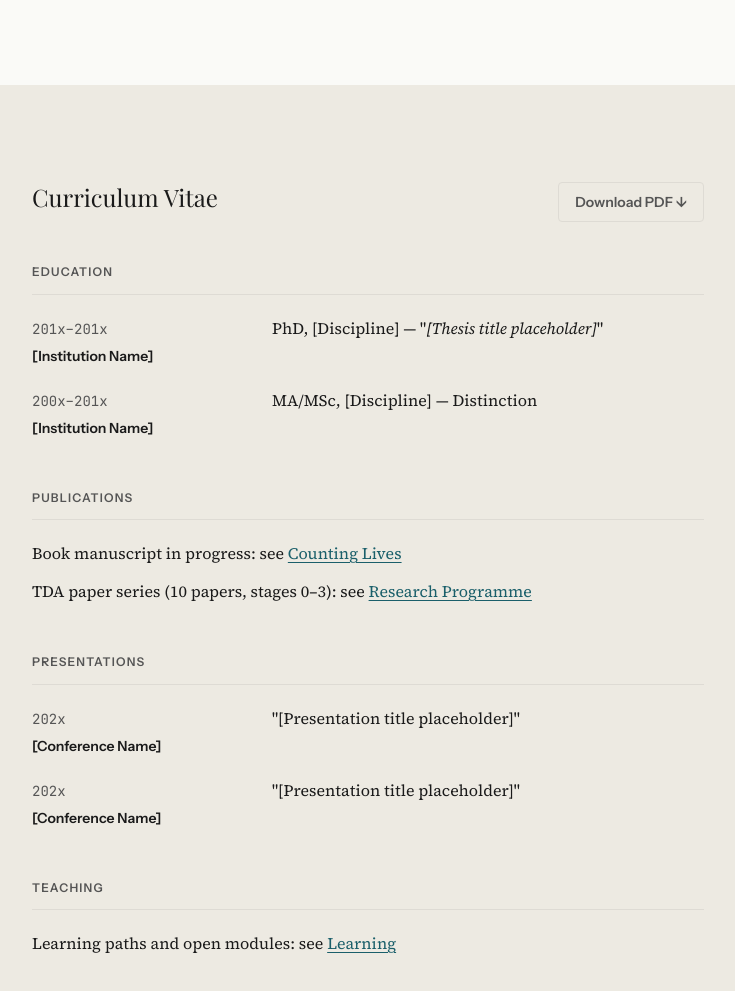
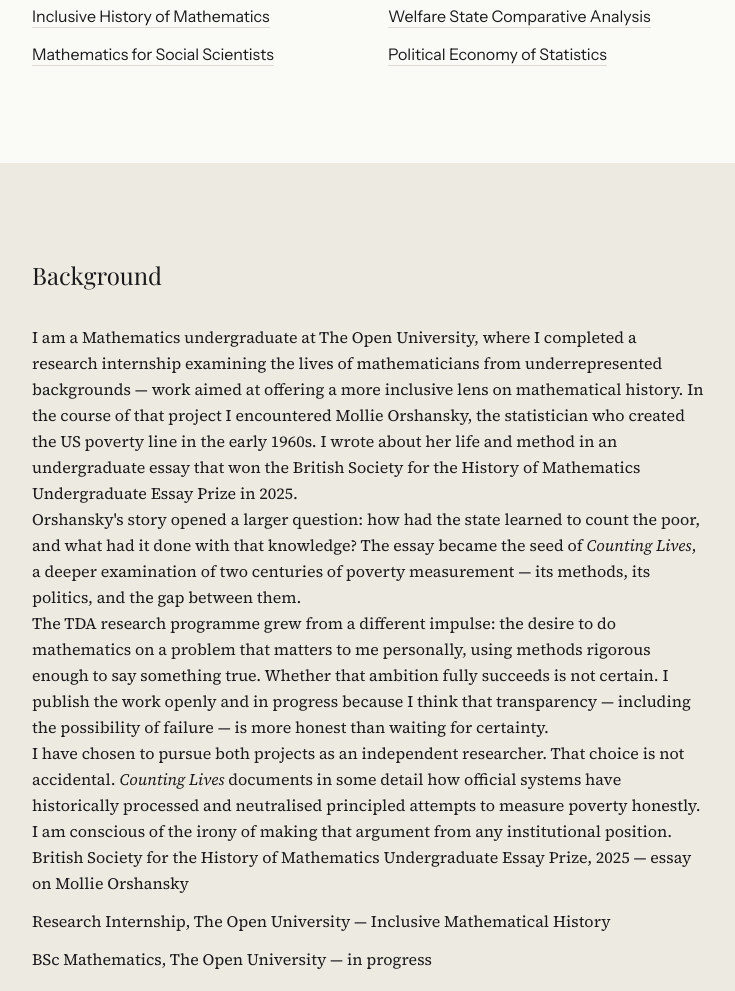
Before and after one commit to stephendor/zktheoryweb, an Astro site: page /about in a window 1280 px wide. Shown: the part 729-1720 px from the top of the page, without its empty margins (272-1007 px from the left). Built offline with nearby package versions, Linux system fonts and the light colour scheme; Astro itself is replaced by a stand-in of ours.

Commit message:
content: about page — author biography and background

```diff
--- a/src/pages/about/index.astro
+++ b/src/pages/about/index.astro
@@ -19,11 +19,7 @@ import BaseLayout from '@layouts/BaseLayout.astro';
       "url": "https://zktheory.org/about/",
       "identifier": "https://orcid.org/0009-0005-1387-7279",
       "sameAs": ["https://orcid.org/0009-0005-1387-7279"],
-      "affiliation": {
-        "@type": "Organization",
-        "name": "The Open University, UK"
-      },
-      "knowsAbout": ["Topological Data Analysis", "Poverty Measurement", "Welfare Policy"]
+      "knowsAbout": ["Topological Data Analysis", "Poverty Measurement", "Welfare Policy", "History of Mathematics"]
     })} />
   </Fragment>
 
@@ -38,14 +34,18 @@ import BaseLayout from '@layouts/BaseLayout.astro';
         <div class="positionality-block" aria-label="Positionality statement">
           <p class="positionality-label">Positionality statement</p>
           <p>
-            <!-- TODO: Replace the following placeholder with real positionality statement (~100 words) -->
-            My research sits at the intersection of poverty measurement, welfare-state history,
-            and topological data analysis. I am a [<em>position</em>] at <em>The Open University, UK</em>,
-            working within the [<em>department</em>]. I came to this project through a long-standing
-            interest in how quantitative social science translates lived experience into data — and
-            who bears the cost of that translation. The subjects of poverty measurement are not
-            abstract. I am conscious that the analytical distance this work requires is a privilege,
-            and I have tried throughout to hold that tension honestly.
+            My research does not begin from methodological neutrality. I was born into poverty and
+            am descended from generations of Scottish working-poor. The people sorted by poverty
+            lines, counted by welfare systems, and archived in panel datasets are my people. I have
+            chosen to examine the machinery of that counting partly because I was once among the
+            counted, and partly because I think that position matters for the quality of the
+            questions one asks.
+          </p>
+          <p>
+            The TDA work is a more uncertain undertaking. I am testing whether methods from
+            algebraic topology can reveal something true about poverty trajectories that conventional
+            methods miss. I am not certain they can. I think that uncertainty is worth stating
+            publicly.
           </p>
         </div>
 
@@ -55,7 +55,7 @@ import BaseLayout from '@layouts/BaseLayout.astro';
           <ul class="interests-grid">
             <li><a href="/tda/">Topological Data Analysis</a></li>
             <li><a href="/counting-lives/">History of Poverty Measurement</a></li>
-            <li><a href="/tda/">Longitudinal Labour-Market Trajectories</a></li>
+            <li><a href="/counting-lives/">Inclusive History of Mathematics</a></li>
             <li><a href="/counting-lives/">Welfare State Comparative Analysis</a></li>
             <li><a href="/learn/">Mathematics for Social Scientists</a></li>
             <li><a href="/counting-lives/">Political Economy of Statistics</a></li>
@@ -64,90 +64,51 @@ import BaseLayout from '@layouts/BaseLayout.astro';
       </div>
     </section>
 
-    <!-- ══ CV ════════════════════════════════════════════════════════════════ -->
-    <section class="about-section about-section--alt" aria-labelledby="cv-heading">
+    <!-- ══ Background ═══════════════════════════════════════════════════════ -->
+    <section class="about-section about-section--alt" aria-labelledby="background-heading">
       <div class="container-prose">
-        <div class="cv-header">
-          <h2 class="about-h2" id="cv-heading">Curriculum Vitae</h2>
-          {/* TODO: Replace href with real PDF path when file is added to /public/ */}
-          <a href="/cv.pdf" class="cv-download" aria-label="Download CV as PDF (file not yet available)">
-            Download PDF ↓
-          </a>
-        </div>
+        <h2 class="about-h2" id="background-heading">Background</h2>
 
-        <!-- Education -->
-        <section class="cv-section" aria-labelledby="cv-education">
-          <h3 class="cv-section-heading" id="cv-education">Education</h3>
-          <dl class="cv-list">
-            <div class="cv-entry">
-              <dt class="cv-entry__meta">
-                <!-- TODO: replace years -->
-                <span class="cv-entry__year">201x–201x</span>
-                <span class="cv-entry__inst">[Institution Name]</span>
-              </dt>
-              <dd class="cv-entry__detail">
-                PhD, [Discipline] — "<em>[Thesis title placeholder]</em>"
-              </dd>
-            </div>
-            <div class="cv-entry">
-              <dt class="cv-entry__meta">
-                <span class="cv-entry__year">200x–201x</span>
-                <span class="cv-entry__inst">[Institution Name]</span>
-              </dt>
-              <dd class="cv-entry__detail">
-                MA/MSc, [Discipline] — Distinction
-              </dd>
-            </div>
-          </dl>
-        </section>
+        <p>
+          I am a Mathematics undergraduate at The Open University, where I completed a research
+          internship examining the lives of mathematicians from underrepresented backgrounds —
+          work aimed at offering a more inclusive lens on mathematical history. In the course of
+          that project I encountered Mollie Orshansky, the statistician who created the US poverty
+          line in the early 1960s. I wrote about her life and method in an undergraduate essay that
+          won the British Society for the History of Mathematics Undergraduate Essay Prize in 2025.
+        </p>
+        <p>
+          Orshansky's story opened a larger question: how had the state learned to count the poor,
+          and what had it done with that knowledge? The essay became the seed of
+          <em>Counting Lives</em>, a deeper examination of two centuries of poverty measurement —
+          its methods, its politics, and the gap between them.
+        </p>
+        <p>
+          The TDA research programme grew from a different impulse: the desire to do mathematics
+          on a problem that matters to me personally, using methods rigorous enough to say something
+          true. Whether that ambition fully succeeds is not certain. I publish the work openly and
+          in progress because I think that transparency — including the possibility of failure — is
+          more honest than waiting for certainty.
+        </p>
+        <p>
+          I have chosen to pursue both projects as an independent researcher. That choice is not
+          accidental. <em>Counting Lives</em> documents in some detail how official systems have
+          historically processed and neutralised principled attempts to measure poverty honestly.
+          I am conscious of the irony of making that argument from any institutional position.
+        </p>
 
-        <!-- Publications -->
-        <section class="cv-section" aria-labelledby="cv-publications">
-          <h3 class="cv-section-heading" id="cv-publications">Publications</h3>
-          <ul class="cv-list--plain">
-            <li>
-              Book manuscript in progress: see <a href="/counting-lives/">Counting Lives</a>
-            </li>
-            <li>
-              TDA paper series (10 papers, stages 0–3): see <a href="/tda/">Research Programme</a>
-            </li>
-          </ul>
-        </section>
-
-        <!-- Presentations -->
-        <section class="cv-section" aria-labelledby="cv-presentations">
-          <h3 class="cv-section-heading" id="cv-presentations">Presentations</h3>
-          <dl class="cv-list">
-            <div class="cv-entry">
-              <dt class="cv-entry__meta">
-                <span class="cv-entry__year">202x</span>
-                <span class="cv-entry__inst">[Conference Name]</span>
-              </dt>
-              <dd class="cv-entry__detail">
-                "[Presentation title placeholder]"
-              </dd>
-            </div>
-            <div class="cv-entry">
-              <dt class="cv-entry__meta">
-                <span class="cv-entry__year">202x</span>
-                <span class="cv-entry__inst">[Conference Name]</span>
-              </dt>
-              <dd class="cv-entry__detail">
-                "[Presentation title placeholder]"
-              </dd>
-            </div>
-          </dl>
-        </section>
-
-        <!-- Teaching -->
-        <section class="cv-section" aria-labelledby="cv-teaching">
-          <h3 class="cv-section-heading" id="cv-teaching">Teaching</h3>
-          <ul class="cv-list--plain">
-            <li>
-              Learning paths and open modules: see <a href="/learn/">Learning</a>
-            </li>
-          </ul>
-        </section>
+        <ul class="cv-list--plain" aria-label="Honours and experience">
+          <li>
+            British Society for the History of Mathematics Undergraduate Essay Prize, 2025 —
+            essay on Mollie Orshansky
+          </li>
+          <li>
+            Research Internship, The Open University — Inclusive Mathematical History
+          </li>
+          <li>
+            BSc Mathematics, The Open University — in progress
+          </li>
+        </ul>
       </div>
     </section>
 
@@ -173,10 +134,7 @@ import BaseLayout from '@layouts/BaseLayout.astro';
             {/* Google Scholar profile */}
             <a href="https://scholar.google.co.uk/citations?user=XN2WAFgAAAAJ&hl=en" rel="noopener noreferrer">Google Scholar</a>
           </li>
-          <li>
-            <span class="contact-label">Institutional page</span>
-            <a href="https://www.open.ac.uk" rel="noopener noreferrer">The Open University, UK</a>
-          </li>
+
         </ul>
       </div>
     </section>
@@ -199,17 +157,21 @@ import BaseLayout from '@layouts/BaseLayout.astro';
             Short biography <span class="bio-block__wordcount">(~150 words)</span>
           </h3>
           <blockquote class="bio-block__text">
-            <!-- TODO: Replace with real 150-word short bio for media / event programmes -->
-            [Author name] is a [title] at [institution], where they research the history of poverty
-            measurement and apply topological data analysis to longitudinal panel data. Their book,
-            <em>Counting Lives</em>, examines how poverty lines have functioned as political
-            instruments from Rowntree's York surveys to contemporary multidimensional indices.
-            Alongside this historical project, they lead a programme of ten linked papers applying
-            Mapper, persistent homology, and graph-neural-network methods to UK household panel data
-            from BHPS and Understanding Society. Their work appears in [journal placeholders] and has
-            been presented at [conference placeholders]. They are committed to open research and
-            publish all data, code, and intermediate results at zktheory.org. [Add institutional
-            affiliations, fellowships, or awards here. Target: 150 words total.]
+            <p>
+              Stephen Dorman is an independent researcher and Mathematics undergraduate at The Open
+              University. His work spans two interconnected projects: <em>Counting Lives</em>, a historical
+              examination of how poverty measurement has been used as a political instrument from Rowntree's
+              York surveys to contemporary multidimensional indices; and a programme of ten linked papers
+              applying topological data analysis to longitudinal poverty and employment trajectories from UK
+              household panel data.
+            </p>
+            <p>
+              He came to this work through a research internship examining underrepresented mathematicians
+              in history, from which grew an essay on Mollie Orshansky — creator of the US poverty line —
+              that won the British Society for the History of Mathematics Undergraduate Essay Prize in 2025.
+              He was born into poverty and comes from many generations of Scottish working-poor. He publishes
+              all work openly and in progress at zktheory.org.
+            </p>
           </blockquote>
         </section>
 
@@ -219,38 +181,53 @@ import BaseLayout from '@layouts/BaseLayout.astro';
             Long biography <span class="bio-block__wordcount">(~500 words)</span>
           </h3>
           <blockquote class="bio-block__text">
-            <!-- TODO: Replace with real 500-word long bio for press / grant applications -->
             <p>
-              [Author name] is a [title] at [institution], working at the intersection of historical
-              sociology, welfare-state studies, and mathematical data analysis. Their current
-              research programme comprises two intertwined projects: a book-length historical
-              investigation into the politics of poverty measurement, and a programme of ten linked
-              papers applying topological data analysis to UK longitudinal panel data.
+              Stephen Dorman is an independent researcher and Mathematics undergraduate at The Open
+              University. His research comprises two closely linked projects: <em>Counting Lives</em>,
+              a book-length historical investigation into the politics of poverty measurement, and a
+              programme of ten linked papers applying topological data analysis to UK longitudinal
+              panel data.
             </p>
             <p>
-              The book project, <em>Counting Lives</em>, traces how poverty lines have functioned
-              as political instruments across two centuries of measurement practice — from Quetelet's
-              statistical imagination and Rowntree's dietary surveys through the post-war Beveridge
-              settlement, the rediscovery of relative poverty in the 1960s, and the turn to
-              multidimensional indices in the 1990s and 2000s. The book argues that the poverty line
-              was never a neutral scientific instrument but always a site of political contestation
-              dressed in the language of social science. [Expand: 2–3 more sentences on argument
-              and methodology.]
+              The book traces how poverty lines have functioned as political instruments across two
+              centuries of measurement practice — from Quetelet's statistical imagination and Rowntree's
+              dietary surveys through the post-war Beveridge settlement, the rediscovery of relative
+              poverty in the 1960s, and the turn to multidimensional indices in the 1990s and 2000s. Its
+              central argument is that the poverty line was never a neutral scientific instrument: it has
+              always been a site of political contestation, dressed in the language of social science.
+              The book pays particular attention to the moments at which principled measurement was
+              absorbed and redirected by the institutional systems it was meant to scrutinise.
             </p>
             <p>
-              The TDA research programme applies methods drawn from algebraic topology —
-              particularly the Mapper algorithm and persistent homology — to employment and poverty
-              trajectories drawn from the British Household Panel Survey and its successor,
-              Understanding Society. These methods reveal the topological shape of career
-              trajectories: the clusters, flares, and loops that conventional sequence-analysis
-              methods smooth away. [Expand: 2–3 sentences on key findings and contributions.]
+              The TDA research programme applies methods from algebraic topology — particularly the
+              Mapper algorithm and persistent homology — to employment and poverty trajectories drawn
+              from the British Household Panel Survey and its successor, Understanding Society. These
+              methods allow patterns in high-dimensional trajectory data to be examined without imposing
+              a predetermined model structure. The programme is a personal mathematical pursuit. Stephen
+              publishes it with explicit uncertainty about whether it will succeed, and believes that
+              transparency about the limits of a method is more useful than silence.
             </p>
             <p>
-              [Author name] received their [degree] from [institution] in [year], and their [prior
-              degree] from [institution] in [year]. They have held positions at [prior
-              institution(s)] and have received funding from [funders]. Their work has been
-              published in [journals] and presented at [conferences]. [Add: editorial roles,
-              committee memberships, public engagement. Target: 500 words total.]
+              Stephen came to this research through a process that reflects its content. A research
+              internship at The Open University, focused on the lives of mathematicians from
+              underrepresented backgrounds, led him to Mollie Orshansky — the statistician and social
+              worker who created the original US poverty line in 1963. He wrote about Orshansky's life
+              and method in an undergraduate essay that won the British Society for the History of
+              Mathematics Undergraduate Essay Prize in 2025. Orshansky's story — a working-class woman
+              who counted the poor with unusual honesty, whose work was immediately put to political uses
+              she had not intended — became the seed of <em>Counting Lives</em>.
+            </p>
+            <p>
+              Stephen was born into poverty and comes from many generations of Scottish working-poor.
+              He does not approach this subject from a position of analytical distance. The people
+              counted in panel surveys, sorted into poverty quintiles, and argued over in parliamentary
+              reports are not abstractions to him. He has chosen to pursue this research as an
+              independent researcher partly because <em>Counting Lives</em> documents how institutional
+              systems have historically neutralised attempts to measure poverty honestly, and partly
+              because he thinks the independence changes what questions it is possible to ask.
+            </p>
+            <p>
+              All research, code, and data are published openly and in progress at zktheory.org.
             </p>
           </blockquote>
         </section>
```
